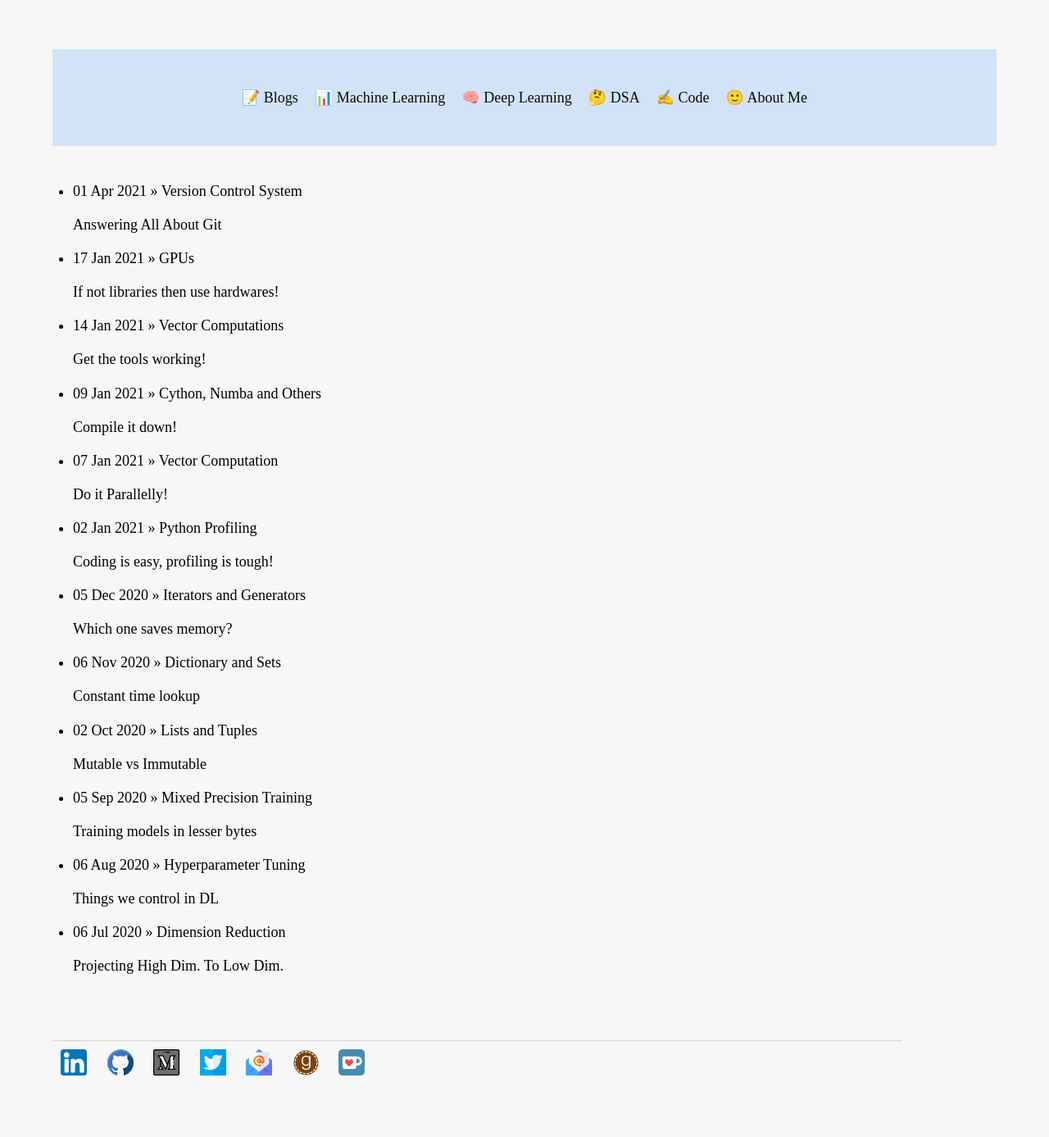
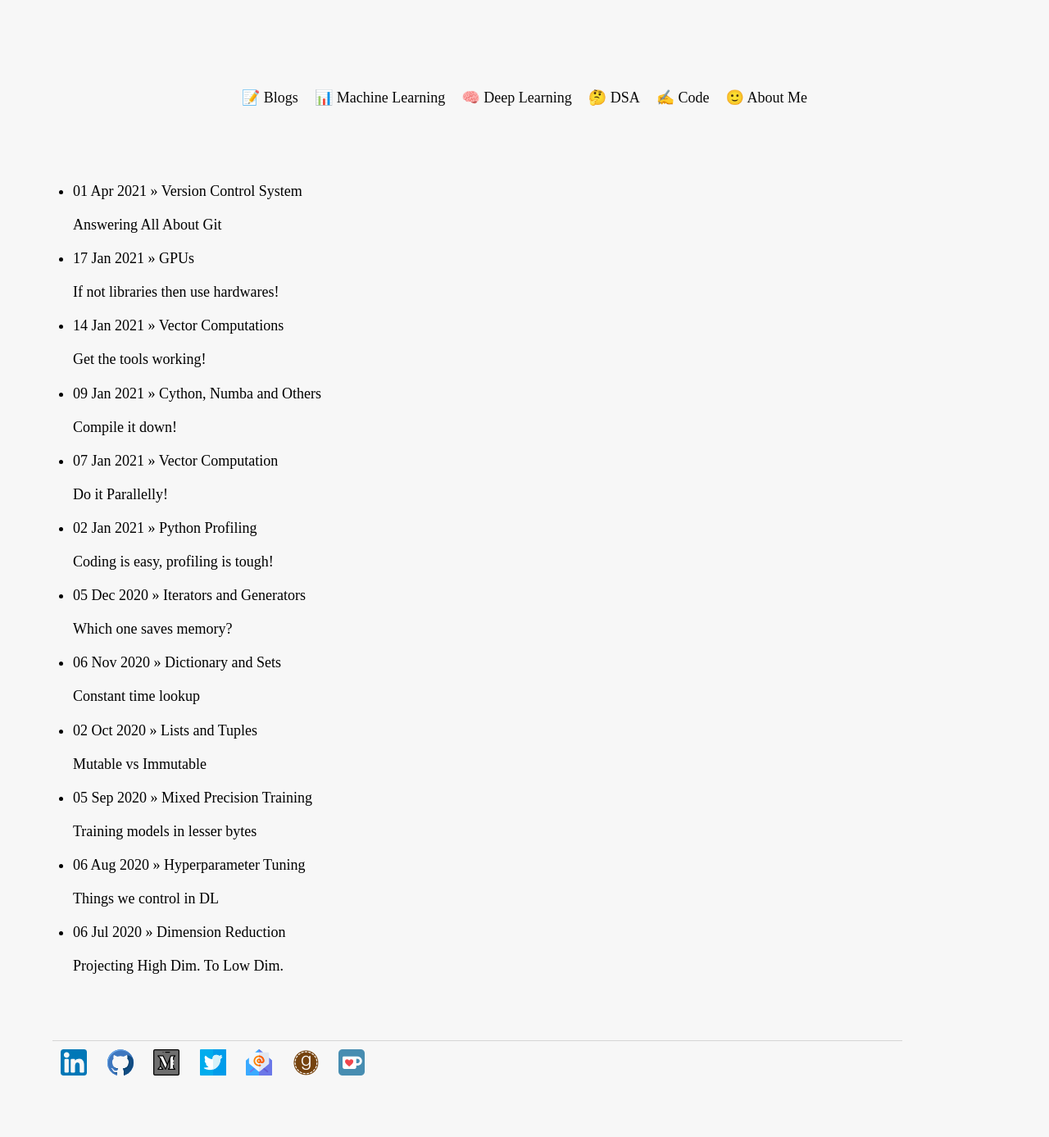
Before and after one commit to Mayurji/mayurji.github.io, a Jekyll site: the page built from index.html, in a window 1280 px wide. Shown: the whole page at 82% size. Built offline with Jekyll 4.4.1, drawn with Linux system fonts in a browser that asks for light colours; nearby versions of some CDN libraries.

Commit message:
change bg color

```diff
--- a/css/main.css
+++ b/css/main.css
@@ -19,7 +19,7 @@ body {
 */
 
 nav {
-    background: #d2e3f7;
+    background: #f7f7f7;
     color: rgb(17, 17, 17);
     display: flex;
     /*justify-content: space-between;*/
```
